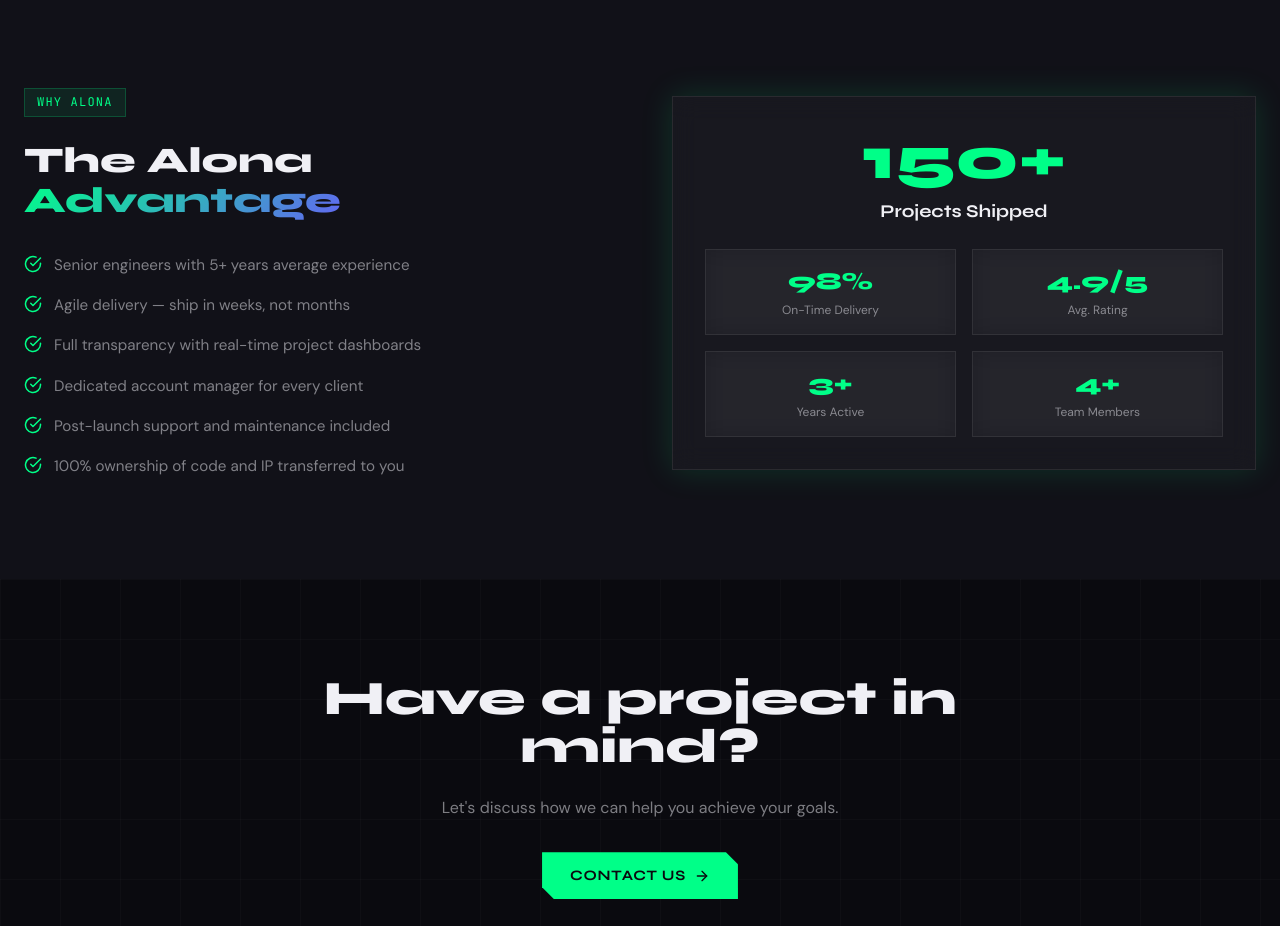
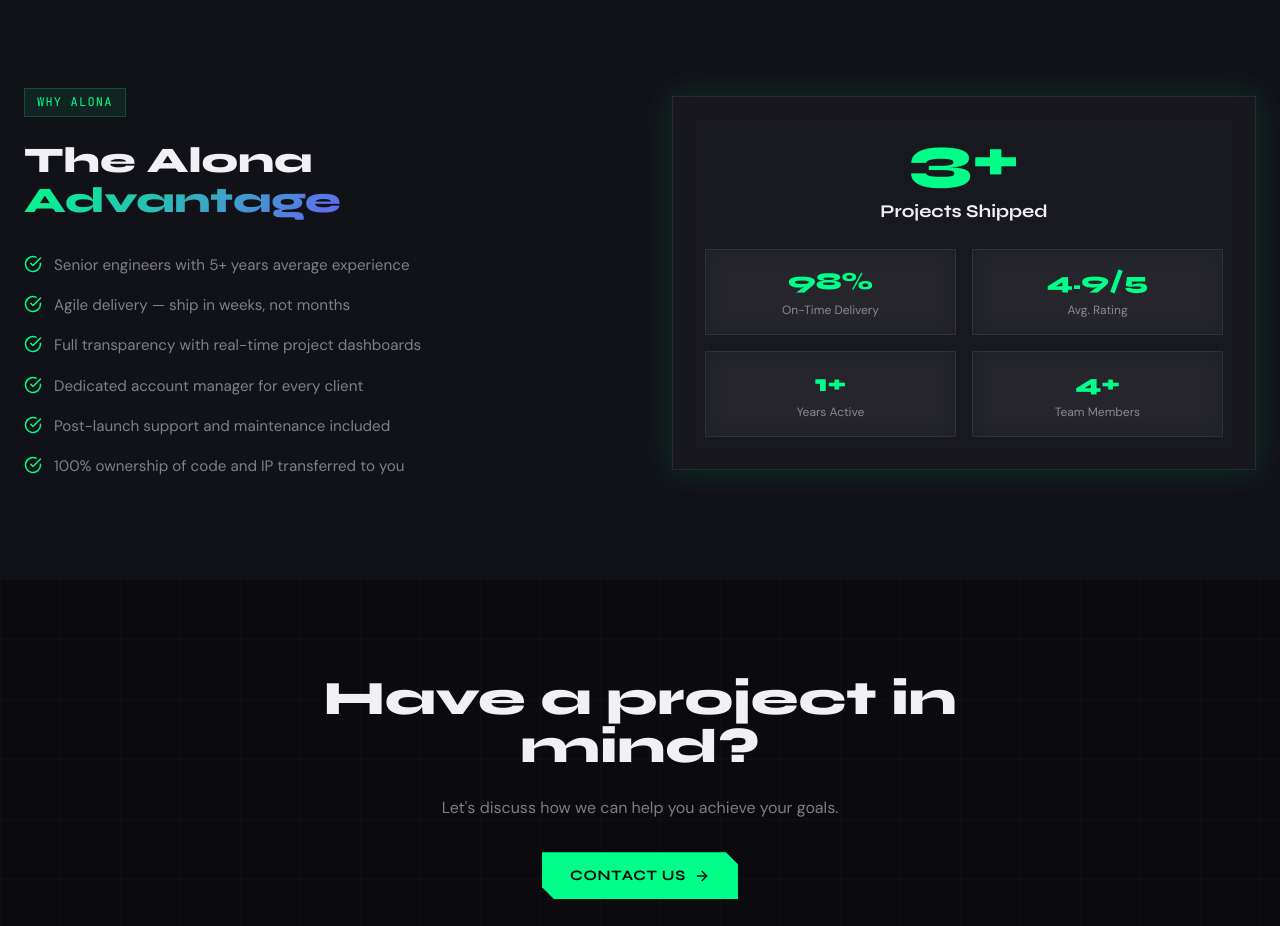
Before and after one commit to dulanjaya2005/alona-web, a Next.js app in the folder frontend/: page /services in a window 1280 px wide. Shown: the part 1240-2166 px from the top of the page. Built offline with nearby package versions, Linux system fonts and the light colour scheme; no server answers.

Commit message:
service page edit

```diff
--- a/frontend/src/pages/services.js
+++ b/frontend/src/pages/services.js
@@ -167,10 +167,10 @@
               transition={{ duration: 0.7 }}
               className="p-8 text-center glass acid-glow"
             >
-              <div className="mb-2 text-6xl font-black" style={{ fontFamily: 'var(--font-display)', color: 'var(--acid)' }}>150+</div>
+              <div className="mb-2 text-6xl font-black" style={{ fontFamily: 'var(--font-display)', color: 'var(--acid)' }}>3+</div>
               <div className="mb-6 text-lg font-bold" style={{ fontFamily: 'var(--font-display)' }}>Projects Shipped</div>
               <div className="grid grid-cols-2 gap-4">
-                {[['98%', 'On-Time Delivery'], ['4.9/5', 'Avg. Rating'], ['3+', 'Years Active'], ['4+', 'Team Members']].map(([val, label]) => (
+                {[['98%', 'On-Time Delivery'], ['4.9/5', 'Avg. Rating'], ['1+', 'Years Active'], ['4+', 'Team Members']].map(([val, label]) => (
                   <div key={label} className="p-4 glass">
                     <div className="text-2xl font-black" style={{ fontFamily: 'var(--font-display)', color: 'var(--acid)' }}>{val}</div>
                     <div className="mt-1 text-xs" style={{ color: 'var(--text-muted)' }}>{label}</div>
```
